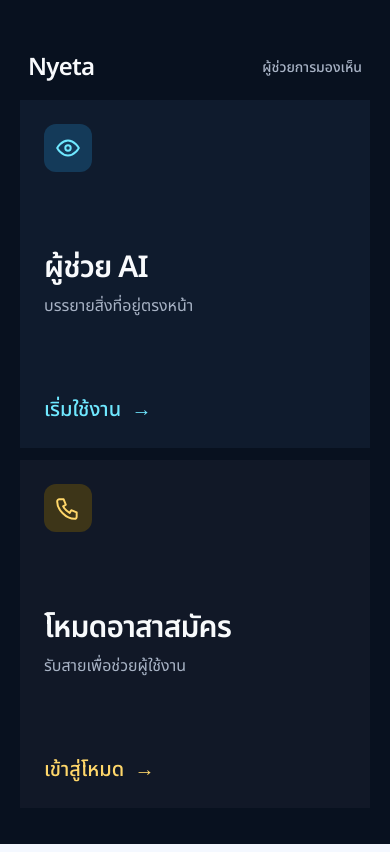
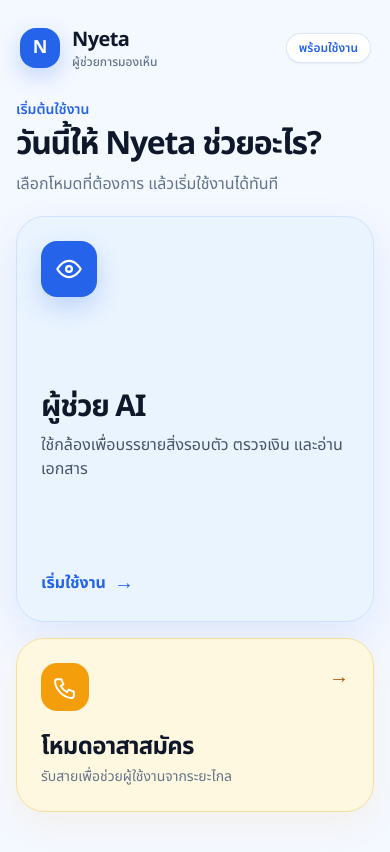
Before and after one commit to 7sadakonr/Nyeta, a Next.js app: page / in a window 390 px wide. Built offline with nearby package versions, Linux system fonts and the light colour scheme.

Commit message:
style: make home screen feel like a light mobile app

```diff
--- a/src/app/page.tsx
+++ b/src/app/page.tsx
@@ -29,37 +29,59 @@ export default function Home() {
   return (
     <main
       onContextMenu={(event) => event.preventDefault()}
-      className="nyeta-surface min-h-dvh bg-[#08111F] px-5 pb-[max(1.5rem,env(safe-area-inset-bottom))] pt-[max(1.5rem,env(safe-area-inset-top))] text-[#F8FAFC]"
+      className="nyeta-surface min-h-dvh bg-[#F4F8FF] px-4 pb-[max(1.5rem,env(safe-area-inset-bottom))] pt-[max(1rem,env(safe-area-inset-top))] text-[#0F172A]"
     >
       <HapticFeedback ref={hapticRef} />
 
-      <div className="mx-auto flex min-h-[calc(100dvh-3rem)] w-full max-w-md flex-col py-3 sm:min-h-[calc(100dvh-4rem)]">
-        <header className="flex min-h-16 items-center justify-between px-2">
-          <h1 className="text-2xl font-semibold tracking-[-0.03em]">Nyeta</h1>
-          <p className="text-sm font-medium text-[#A8B3C5]">ผู้ช่วยการมองเห็น</p>
+      <div className="mx-auto flex min-h-[calc(100dvh-2rem)] w-full max-w-md flex-col">
+        <header className="flex min-h-16 items-center justify-between px-1">
+          <div className="flex items-center gap-3">
+            <span aria-hidden="true" className="flex size-10 items-center justify-center rounded-2xl bg-[#2563EB] text-lg font-bold text-white shadow-[0_8px_22px_rgba(37,99,235,0.24)]">N</span>
+            <div>
+              <h1 className="text-xl font-bold tracking-[-0.03em]">Nyeta</h1>
+              <p className="text-xs font-medium text-[#64748B]">ผู้ช่วยการมองเห็น</p>
+            </div>
+          </div>
+          <span aria-hidden="true" className="rounded-full bg-white px-3 py-1.5 text-xs font-semibold text-[#2563EB] shadow-sm ring-1 ring-[#DBE7F5]">พร้อมใช้งาน</span>
         </header>
 
-        <nav className="grid flex-1 grid-rows-2 gap-3" aria-label="เลือกโหมดการใช้งาน">
-          <button onClick={handleStart} className="group flex min-h-0 flex-col justify-between bg-[#0F1B2D] p-6 text-left transition-colors hover:bg-[#143A59]" aria-label="ผู้ช่วย AI">
-            <span aria-hidden="true" className="flex size-12 items-center justify-center rounded-xl bg-[#143A59] text-[#6FE8FF]">
-              <svg xmlns="http://www.w3.org/2000/svg" width="26" height="26" viewBox="0 0 24 24" fill="none" stroke="currentColor" strokeWidth="1.8" strokeLinecap="round" strokeLinejoin="round"><path d="M2 12s3.8-7 10-7 10 7 10 7-3.8 7-10 7S2 12 2 12Z" /><circle cx="12" cy="12" r="2.5" /></svg>
+        <section className="pb-5 pt-5">
+          <p className="text-sm font-semibold text-[#2563EB]">เริ่มต้นใช้งาน</p>
+          <h2 className="mt-1 text-[2rem] font-bold leading-tight tracking-[-0.04em]">วันนี้ให้ Nyeta ช่วยอะไร?</h2>
+          <p className="mt-2 max-w-sm text-base leading-6 text-[#64748B]">เลือกโหมดที่ต้องการ แล้วเริ่มใช้งานได้ทันที</p>
+        </section>
+
+        <nav className="flex flex-1 flex-col gap-4 pb-4" aria-label="เลือกโหมดการใช้งาน">
+          <button
+            onClick={handleStart}
+            className="group flex min-h-[13rem] flex-1 flex-col justify-between rounded-[1.75rem] border border-[#CFE2FF] bg-[#EAF4FF] p-6 text-left shadow-[0_16px_40px_rgba(37,99,235,0.10)] transition-transform active:scale-[0.99]"
+            aria-label="ผู้ช่วย AI"
+          >
+            <span aria-hidden="true" className="flex size-14 items-center justify-center rounded-2xl bg-[#2563EB] text-white shadow-[0_10px_24px_rgba(37,99,235,0.22)]">
+              <svg xmlns="http://www.w3.org/2000/svg" width="28" height="28" viewBox="0 0 24 24" fill="none" stroke="currentColor" strokeWidth="1.9" strokeLinecap="round" strokeLinejoin="round"><path d="M2 12s3.8-7 10-7 10 7 10 7-3.8 7-10 7S2 12 2 12Z" /><circle cx="12" cy="12" r="2.5" /></svg>
             </span>
-            <span>
-              <span className="block text-3xl font-semibold tracking-[-0.03em] text-[#F8FAFC]">ผู้ช่วย AI</span>
-              <span className="mt-2 block text-base leading-6 text-[#A8B3C5]">บรรยายสิ่งที่อยู่ตรงหน้า</span>
+            <span className="mt-6">
+              <span className="block text-3xl font-bold tracking-[-0.04em] text-[#0F172A]">ผู้ช่วย AI</span>
+              <span className="mt-2 block text-base leading-6 text-[#475569]">ใช้กล้องเพื่อบรรยายสิ่งรอบตัว ตรวจเงิน และอ่านเอกสาร</span>
             </span>
-            <span aria-hidden="true" className="text-xl font-medium text-[#6FE8FF]">เริ่มใช้งาน&nbsp; →</span>
+            <span aria-hidden="true" className="mt-5 flex items-center gap-2 text-base font-bold text-[#2563EB]">เริ่มใช้งาน <span className="text-xl">→</span></span>
           </button>
 
-          <Link href="/volunteer" className="group flex min-h-0 flex-col justify-between bg-[#111827] p-6 text-left transition-colors hover:bg-[#242113]" aria-label="โหมดอาสาสมัคร">
-            <span aria-hidden="true" className="flex size-12 items-center justify-center rounded-xl bg-[#3D3518] text-[#FFD76A]">
-              <svg xmlns="http://www.w3.org/2000/svg" width="26" height="26" viewBox="0 0 24 24" fill="none" stroke="currentColor" strokeWidth="1.8" strokeLinecap="round" strokeLinejoin="round"><path d="M4 4h4l2 5-2.5 1.5a16 16 0 0 0 6 6L15 14l5 2v4c0 1.1-.9 2-2 2C10.3 22 2 13.7 2 6c0-1.1.9-2 2-2Z" /></svg>
+          <Link
+            href="/volunteer"
+            className="group flex min-h-[10.5rem] flex-col justify-between rounded-[1.75rem] border border-[#F6DF9C] bg-[#FFF8E1] p-6 text-left shadow-[0_12px_34px_rgba(245,158,11,0.08)] transition-transform active:scale-[0.99]"
+            aria-label="โหมดอาสาสมัคร"
+          >
+            <div className="flex items-start justify-between gap-4">
+              <span aria-hidden="true" className="flex size-12 items-center justify-center rounded-2xl bg-[#F59E0B] text-white">
+                <svg xmlns="http://www.w3.org/2000/svg" width="25" height="25" viewBox="0 0 24 24" fill="none" stroke="currentColor" strokeWidth="1.9" strokeLinecap="round" strokeLinejoin="round"><path d="M4 4h4l2 5-2.5 1.5a16 16 0 0 0 6 6L15 14l5 2v4c0 1.1-.9 2-2 2C10.3 22 2 13.7 2 6c0-1.1.9-2 2-2Z" /></svg>
+              </span>
+              <span aria-hidden="true" className="text-xl font-bold text-[#B45309]">→</span>
+            </div>
+            <span className="mt-5">
+              <span className="block text-2xl font-bold tracking-[-0.03em] text-[#0F172A]">โหมดอาสาสมัคร</span>
+              <span className="mt-1 block text-sm leading-5 text-[#64748B]">รับสายเพื่อช่วยผู้ใช้งานจากระยะไกล</span>
             </span>
-            <span>
-              <span className="block text-3xl font-semibold tracking-[-0.03em] text-[#F8FAFC]">โหมดอาสาสมัคร</span>
-              <span className="mt-2 block text-base leading-6 text-[#A8B3C5]">รับสายเพื่อช่วยผู้ใช้งาน</span>
-            </span>
-            <span aria-hidden="true" className="text-xl font-medium text-[#FFD76A]">เข้าสู่โหมด&nbsp; →</span>
           </Link>
         </nav>
       </div>
```
